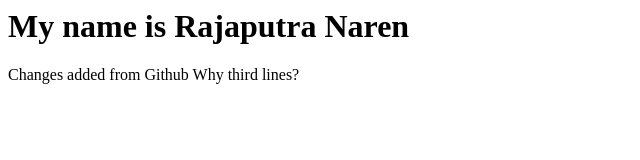
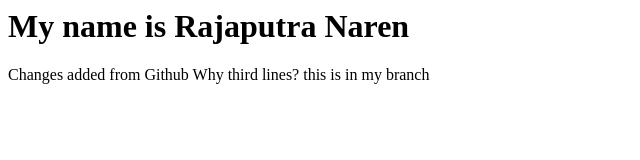
Before and after one commit to NarenRajaputra/TestingGit, a plain HTML site: page index.html in a window 1280 px wide. Shown: the whole page, without its empty margins (0-640 px from the left). Drawn offline with Linux system fonts and the light colour scheme.

Commit message:
fourth line

```diff
--- a/index.html
+++ b/index.html
@@ -2,4 +2,5 @@
     <h1> My name is Rajaputra Naren</h1>
     Changes added from Github
     Why third lines?
+    this is in my branch
 </html>
```
